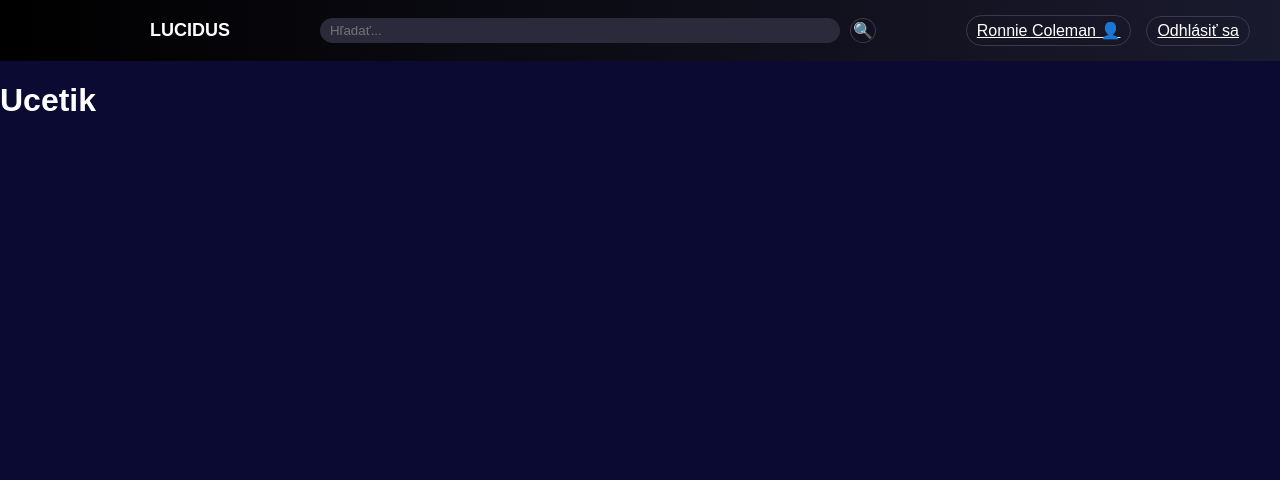
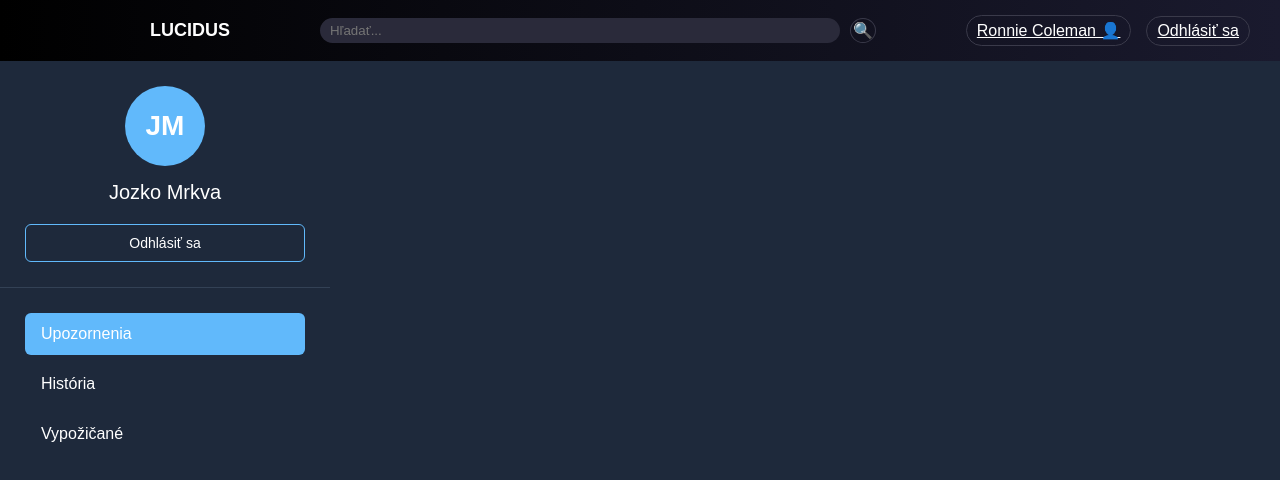
Before and after one commit to LUCIDUS-Webstorage/WebSklad-Fe, a React (Create React App) app: page /ucet in a window 1280 px wide. Shown: the top 480 px of the page. Built offline with nearby package versions, Linux system fonts and the light colour scheme.

Commit message:
Vytvorenie funkcneho uctu

```diff
--- a/src/pages/Ucet.css
+++ b/src/pages/Ucet.css
@@ -0,0 +1,136 @@
+.ucet-container {
+    display: flex;
+    height: calc(100vh - 60px);
+    background-color: #f5f7fa;
+  }
+
+  .left-menu {
+    width: 280px;
+    background-color: #1e293b;
+    padding: 25px;
+    color: white;
+    display: flex;
+    flex-direction: column;
+  }
+
+  .profile-section {
+    display: flex;
+    flex-direction: column;
+    align-items: center;
+    margin-bottom: 20px;
+  }
+
+  .avatar {
+    width: 80px;
+    height: 80px;
+    border-radius: 50%;
+    background-color: #61B9FB;
+    color: white;
+    display: flex;
+    align-items: center;
+    justify-content: center;
+    font-size: 28px;
+    font-weight: bold;
+    margin-bottom: 15px;
+  }
+
+  .profile-section h2 {
+    margin: 0;
+    font-size: 20px;
+    font-weight: 500;
+  }
+
+  .logout-button {
+    background-color: transparent;
+    color: white;
+    border: 1px solid #61B9FB;
+    padding: 10px;
+    border-radius: 6px;
+    cursor: pointer;
+    font-size: 14px;
+    margin-bottom: 25px;
+    transition: all 0.3s;
+  }
+
+  .logout-button:hover {
+    background-color: rgba(97, 185, 251, 0.1);
+  }
+
+  .divider {
+    height: 1px;
+    background-color: #334155;
+    margin: 0 -25px 25px -25px;
+  }
+
+  .menu-items {
+    display: flex;
+    flex-direction: column;
+    gap: 8px;
+  }
+
+  .menu-button {
+    padding: 12px 16px;
+    border: none;
+    background-color: transparent;
+    color: white;
+    cursor: pointer;
+    font-size: 16px;
+    text-align: left;
+    border-radius: 6px;
+    transition: all 0.3s;
+  }
+
+  .menu-button:hover {
+    background-color: #334155;
+  }
+
+  .menu-button.active {
+    background-color: #61B9FB;
+    color: white;
+  }
+
+  .right-content {
+    flex: 1;
+    padding: 30px;
+    overflow-y: auto;
+    background-color: #1e293b;
+  }
+
+  table {
+    width: 100%;
+    border-collapse: separate;
+    border-spacing: 0;
+    background-color: #1e293b;
+    color: white;
+    border-radius: 12px;
+    overflow: hidden;
+  }
+
+  th, td {
+    padding: 15px 20px;
+    text-align: left;
+    border-bottom: 1px solid #334155;
+  }
+
+  th {
+    background-color: #0f172a;
+    font-weight: 500;
+  }
+
+  tr:last-child td {
+    border-bottom: none;
+  }
+
+  .loading {
+    text-align: center;
+    padding: 20px;
+    color: white;
+  }
+
+  .error {
+    color: #ef4444;
+    padding: 12px;
+    background-color: rgba(239, 68, 68, 0.1);
+    border-radius: 6px;
+    margin-bottom: 20px;
+  }
--- a/src/pages/Ucet.jsx
+++ b/src/pages/Ucet.jsx
@@ -1,14 +1,185 @@
-import React from 'react';
+import React, { useState } from 'react';
 import './Ucet.css';
 import Header from "../components/feature/navigation/header";
 
 const Ucet = () => {
+  const [activeTab, setActiveTab] = useState('notifications');
+  const [historyData, setHistoryData] = useState([]);
+  const [borrowedData, setBorrowedData] = useState([]);
+  const [loading, setLoading] = useState(false);
+  const [error, setError] = useState('');
+
+  const fetchHistory = async () => {
+    setLoading(true);
+    setError('');
+    try {
+      const token = localStorage.getItem('token');
+      if (!token) {
+        throw new Error('Nenašiel sa token');
+      }
+
+      const response = await fetch('http://127.0.0.1:8000/history', {
+        method: 'GET',
+        headers: {
+          'token': token
+        }
+      });
+
+      if (!response.ok) {
+        throw new Error('Nepodarilo sa načítať históriu');
+      }
+
+      const data = await response.json();
+      setHistoryData(data);
+    } catch (err) {
+      console.error('Chyba pri načítaní histórie:', err);
+      setError(err.message);
+    } finally {
+      setLoading(false);
+    }
+  };
+
+  const fetchBorrowed = async () => {
+    setLoading(true);
+    setError('');
+    try {
+      const token = localStorage.getItem('token');
+      if (!token) {
+        throw new Error('Nenašiel sa token');
+      }
+
+      const response = await fetch('http://127.0.0.1:8000/parts/borrowed/list', {
+        method: 'GET',
+        headers: {
+          'token': token
+        }
+      });
+
+      if (!response.ok) {
+        throw new Error('Nepodarilo sa načítať vypožičané súčiastky');
+      }
+
+      const data = await response.json();
+      setBorrowedData(data);
+    } catch (err) {
+      console.error('Chyba pri načítaní vypožičaných súčiastok:', err);
+      setError(err.message);
+    } finally {
+      setLoading(false);
+    }
+  };
+
+  const handleTabClick = (tab) => {
+    setActiveTab(tab);
+    if (tab === 'history') {
+      fetchHistory();
+    } else if (tab === 'borrowed') {
+      fetchBorrowed();
+    }
+  };
+
+  const formatDateTime = (datetime) => {
+    if (!datetime) return ['', ''];
+    const [date, time] = datetime.split(' ');
+    return [date, time];
+  };
+
   return (
     <>
-      <Header/>
-    <div>
-      <h1>Ucetik</h1>
-    </div>
+      <Header />
+      <div className="ucet-container">
+        <div className="left-menu">
+          <div className="profile-section">
+            <div className="avatar">JM</div>
+            <h2>Jozko Mrkva</h2>
+          </div>
+
+          <button className="logout-button">Odhlásiť sa</button>
+
+          <div className="divider"></div>
+
+          <div className="menu-items">
+            <button
+              className={`menu-button ${activeTab === 'notifications' ? 'active' : ''}`}
+              onClick={() => handleTabClick('notifications')}
+            >
+              Upozornenia
+            </button>
+            <button
+              className={`menu-button ${activeTab === 'history' ? 'active' : ''}`}
+              onClick={() => handleTabClick('history')}
+            >
+              História
+            </button>
+            <button
+              className={`menu-button ${activeTab === 'borrowed' ? 'active' : ''}`}
+              onClick={() => handleTabClick('borrowed')}
+            >
+              Vypožičané
+            </button>
+          </div>
+        </div>
+
+        <div className="right-content">
+          {loading && <div className="loading">Načítavam...</div>}
+          {error && <div className="error">{error}</div>}
+
+          {activeTab === 'history' && (
+            <div className="history-table">
+              <table>
+                <thead>
+                  <tr>
+                    <th>Prihlasovacie meno</th>
+                    <th>Typ operácie</th>
+                    <th>Dátum</th>
+                    <th>Čas</th>
+                  </tr>
+                </thead>
+                <tbody>
+                  {historyData.map((item, index) => {
+                    const [date, time] = formatDateTime(item.time);
+                    return (
+                      <tr key={index}>
+                        <td>{item.user_id}</td>
+                        <td>{item.operation}</td>
+                        <td>{date}</td>
+                        <td>{time}</td>
+                      </tr>
+                    );
+                  })}
+                </tbody>
+              </table>
+            </div>
+          )}
+
+          {activeTab === 'borrowed' && (
+            <div className="borrowed-table">
+              <table>
+                <thead>
+                  <tr>
+                    <th>Názov súčiastky</th>
+                    <th>Počet vypožičaných (ks)</th>
+                  </tr>
+                </thead>
+                <tbody>
+                  {borrowedData.map((item, index) => (
+                    <tr key={index}>
+                      <td>{item.part_id}</td>
+                      <td>{item.count}</td>
+                    </tr>
+                  ))}
+                </tbody>
+              </table>
+            </div>
+          )}
+
+          {activeTab === 'notifications' && (
+            <div >
+              {/* Prázdny obsah pre upozornenia */}
+            </div>
+          )}
+        </div>
+      </div>
     </>
   );
 };
```
